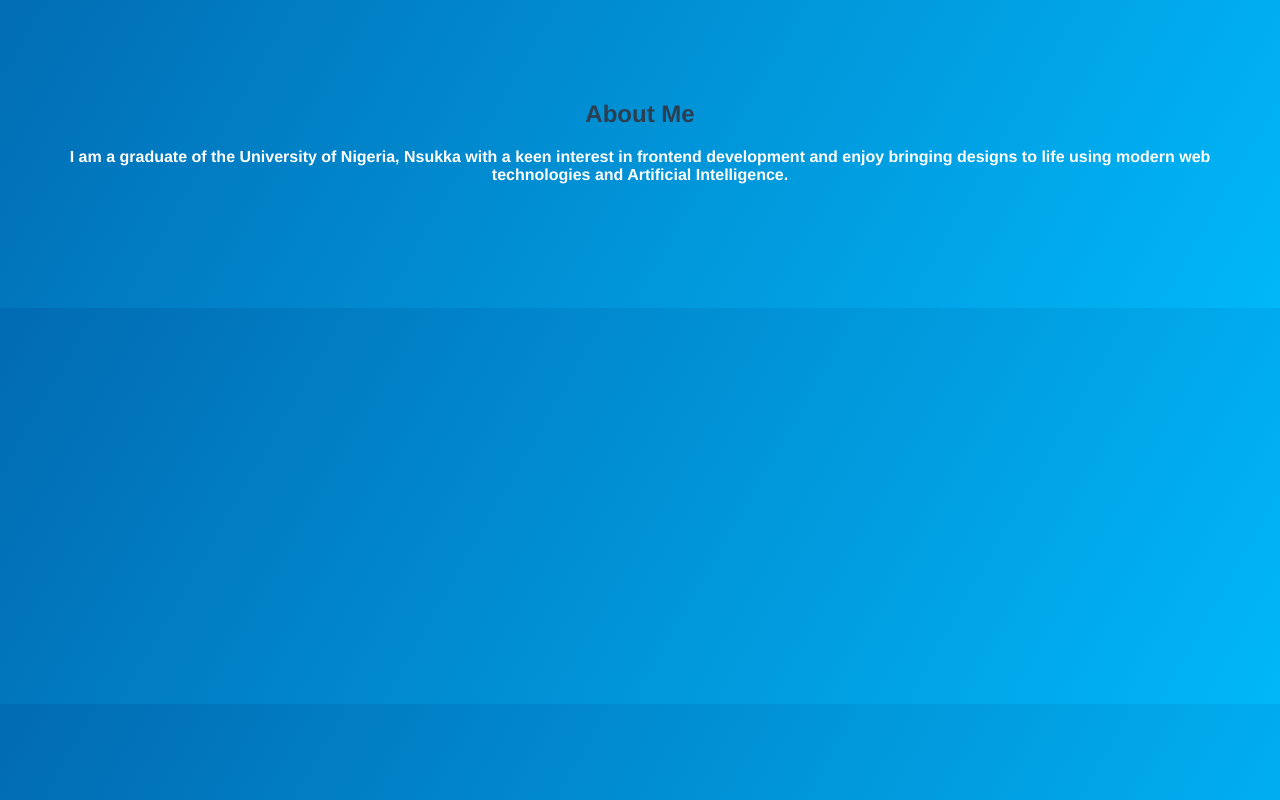
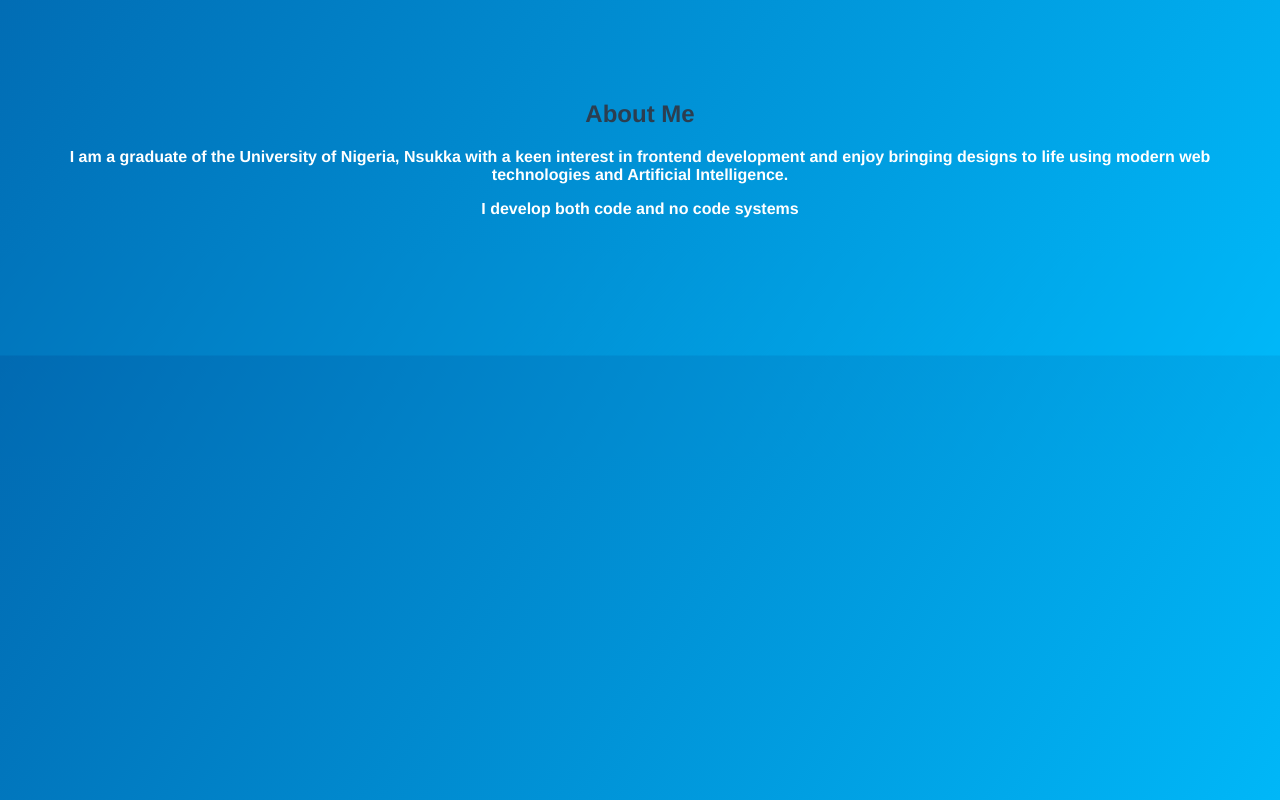
Before and after one commit to Softdera/Profolio, a Vue app: page /about in a window 1280 px wide. Built offline with nearby package versions, Linux system fonts and the light colour scheme.

Commit message:
Update About.vue

```diff
--- a/src/components/About.vue
+++ b/src/components/About.vue
@@ -3,7 +3,8 @@
       <div class="about">
         <h2>About Me</h2>
       <p>I am a graduate of the University of Nigeria, Nsukka with a keen interest in frontend development and enjoy bringing designs to life using modern web technologies and Artificial Intelligence.</p>
-      </div>
+        <p> I develop both code and no code systems </p>
+  </div>
     </section>
   </template>
 
```
